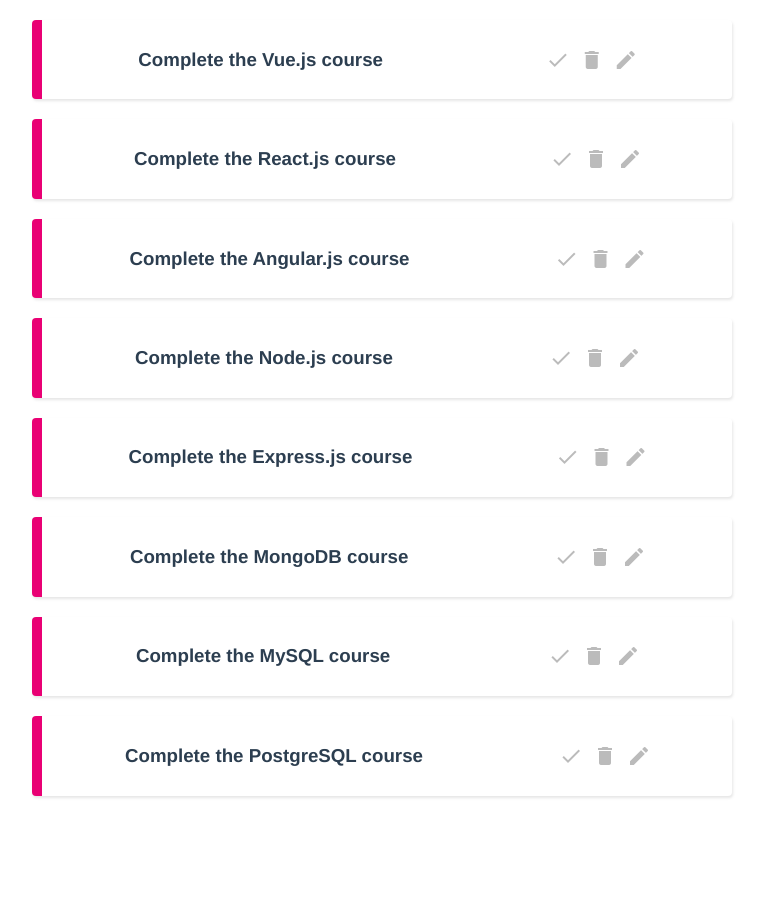
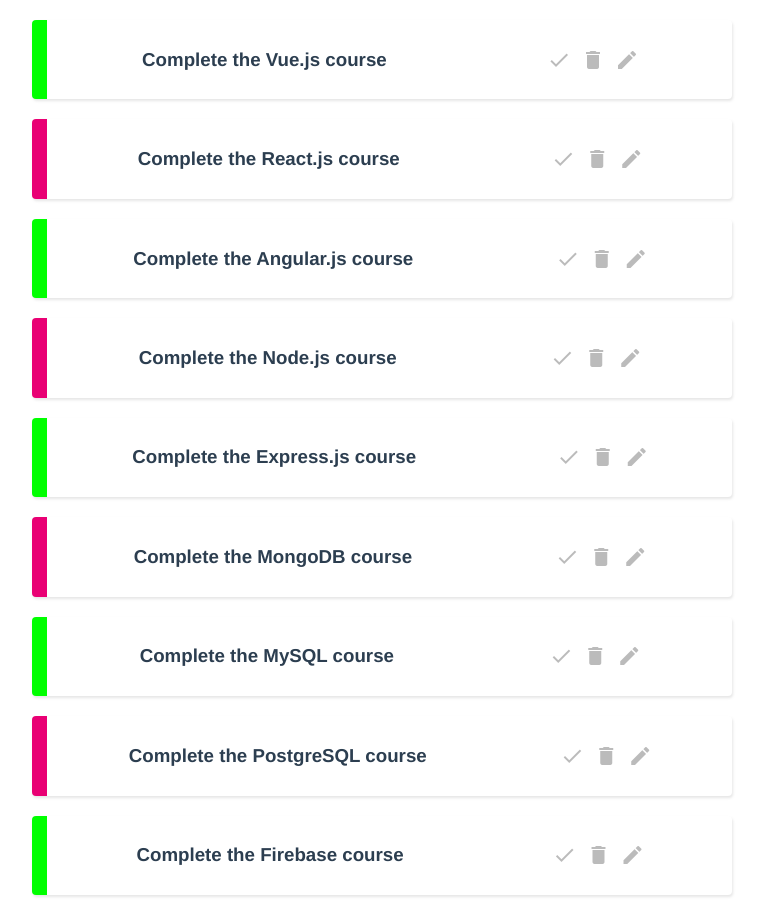
Before and after one commit to Shohjahon-Front/Task_manager, a Vue app: page / in a window 1280 px wide. Shown: the top 913 px of the page, without its empty margins (258-1022 px from the left). Before the commit the page ends 816 px from the top, so only its background shows below. Built offline with nearby package versions, Linux system fonts and the light colour scheme; data requests are answered from the project's data file.

Commit message:
done button active

```diff
--- a/src/components/SingleProdject.vue
+++ b/src/components/SingleProdject.vue
@@ -1,9 +1,9 @@
 <template>
-    <div class="single-project">
+    <div class="single-project" :class="{ activeComplete: project.completed }">
         <div class="actions">
            <h3 @click="showDetails=!showDetails">{{ project.title }}</h3>
            <div class="icons">
-                <span class="material-icons">done</span>
+                <span class="material-icons" @click="completeMethod">done</span>
                 <span class="material-icons" @click="deleteProject">delete</span>
                 <span class="material-icons">edit</span>
            </div>
@@ -11,13 +11,12 @@
         <div class="deadline" v-if="showDetails">
             <p>{{ project.deadline }}</p>
         </div>
-
-
     </div>
 </template>
 
 <script>
 import axios from 'axios'
+
 export default {
     name: 'SingleProject',
     props: {
@@ -28,20 +27,32 @@ import axios from 'axios'
     },
     data() {
         return {
-                showDetails: false
+            showDetails: false,
+            url: 'http://localhost:3000/projects/' + this.project.id
         }
     },
     methods: {
         async deleteProject() {
             try {
-                    await axios.delete(`http://localhost:3000/projects/${this.project.id}`)
+                await axios.delete(this.url)
                 this.$emit('project-deleted', this.project.id)
             } catch (error) {
                 console.error('Error deleting project:', error)
             }
+        },
+
+
+        async completeMethod() {
+            try {
+                await axios.patch(this.url, {
+                    completed: !this.project.completed
+                })
+                this.$emit('project-updated', this.project.id)
+            } catch (error) {
+                console.error('Error updating project:', error)
             }
         }
-
+    }
 }
 </script>
 
@@ -52,7 +63,7 @@ import axios from 'axios'
         background-color: white;
         border-radius: 4px;
         box-shadow: 1px 2px 3px rgba(0, 0, 0, 0.1);
-        border-left: 10px solid #e90074;
+        border-left: 15px solid #e90074;
     }
     h3 {
         cursor: pointer;
@@ -86,4 +97,7 @@ import axios from 'axios'
     .material-icons:active {
         color: #555;
     }
+    .activeComplete {
+        border-left: 15px solid #00ff00;
+    }
 </style>
--- a/src/data/db.json
+++ b/src/data/db.json
@@ -1,44 +1,64 @@
 {
   "projects": [
-        {"id": 1,
+    {
+      "id": "1",
       "title": "Complete the Vue.js course",
       "deadline": "At least three days",
-        "Completed": true
+      "completed": true
     },
-        {"id": 2,
+    {
+      "id": "2",
       "title": "Complete the React.js course",
       "deadline": "At least three days",
-        "Completed": true
+      "completed": false
     },
-        {"id": 3,
+    {
+      "id": "3",
       "title": "Complete the Angular.js course",
       "deadline": "At least three days",
-        "Completed": true
+      "completed": true
     },
-        {"id": 4,
+    {
+      "id": "4",
       "title": "Complete the Node.js course",
       "deadline": "At least three days",
-        "Completed": true
+      "completed": false
     },
-        {"id": 5,
+    {
+      "id": "5",
       "title": "Complete the Express.js course",
       "deadline": "At least three days",
-        "Completed": false
+      "completed": true
     },
-        {"id": 6,
+    {
+      "id": "6",
       "title": "Complete the MongoDB course",
       "deadline": "At least three days",
-        "Completed": false
+      "completed": false
     },
-        {"id": 7,
+    {
+      "id": "7",
       "title": "Complete the MySQL course",
       "deadline": "At least three days",
-        "Completed": false
+      "completed": true
     },
-        {"id": 8,
+    {
+      "id": "8",
       "title": "Complete the PostgreSQL course",
       "deadline": "At least three days",
-        "Completed": false
+      "completed": false
+    },
+    {
+      "id": "9",
+      "title": "Complete the Firebase course",
+      "deadline": "At least three days",
+      "completed": true
+    },
+    {
+      "id": "10",
+      "title": "Complete the AWS course",
+      "deadline": "At least three days",
+      "completed": false
     }
   ]
 }
--- a/src/views/HomeView.vue
+++ b/src/views/HomeView.vue
@@ -1,7 +1,7 @@
 <template>
   <div class="home">
     <div v-for="project in projects" :key="project.id">
-      <SingleProdject :project="project" @project-deleted="handleProject" />
+      <SingleProdject :project="project" @project-deleted="handleProject" @project-updated="handleComplate" />
     </div>
   </div>
 </template>
@@ -31,6 +31,14 @@ export default {
   methods: {
     handleProject(id) {
       this.projects = this.projects.filter(project => project.id !== id)
+    },
+    handleComplate(id) {
+      this.projects = this.projects.map(project => {
+        if (project.id === id) {
+          project.completed = !project.completed
+        }
+        return project
+      })
     }
   }
 }
--- a/vue.config.js
+++ b/vue.config.js
@@ -1,4 +1,13 @@
-const { defineConfig } = require('@vue/cli-service')
-module.exports = defineConfig({
-  transpileDependencies: true
-})
+const webpack = require('webpack')
+
+module.exports = {
+  configureWebpack: {
+    plugins: [
+      new webpack.DefinePlugin({
+        '__VUE_OPTIONS_API__': JSON.stringify(true),
+        '__VUE_PROD_DEVTOOLS__': JSON.stringify(false),
+        '__VUE_PROD_HYDRATION_MISMATCH_DETAILS__': JSON.stringify(false)
+      })
+    ]
+  }
+}
```
Lines whose indentation alone changed are shown as unchanged.
